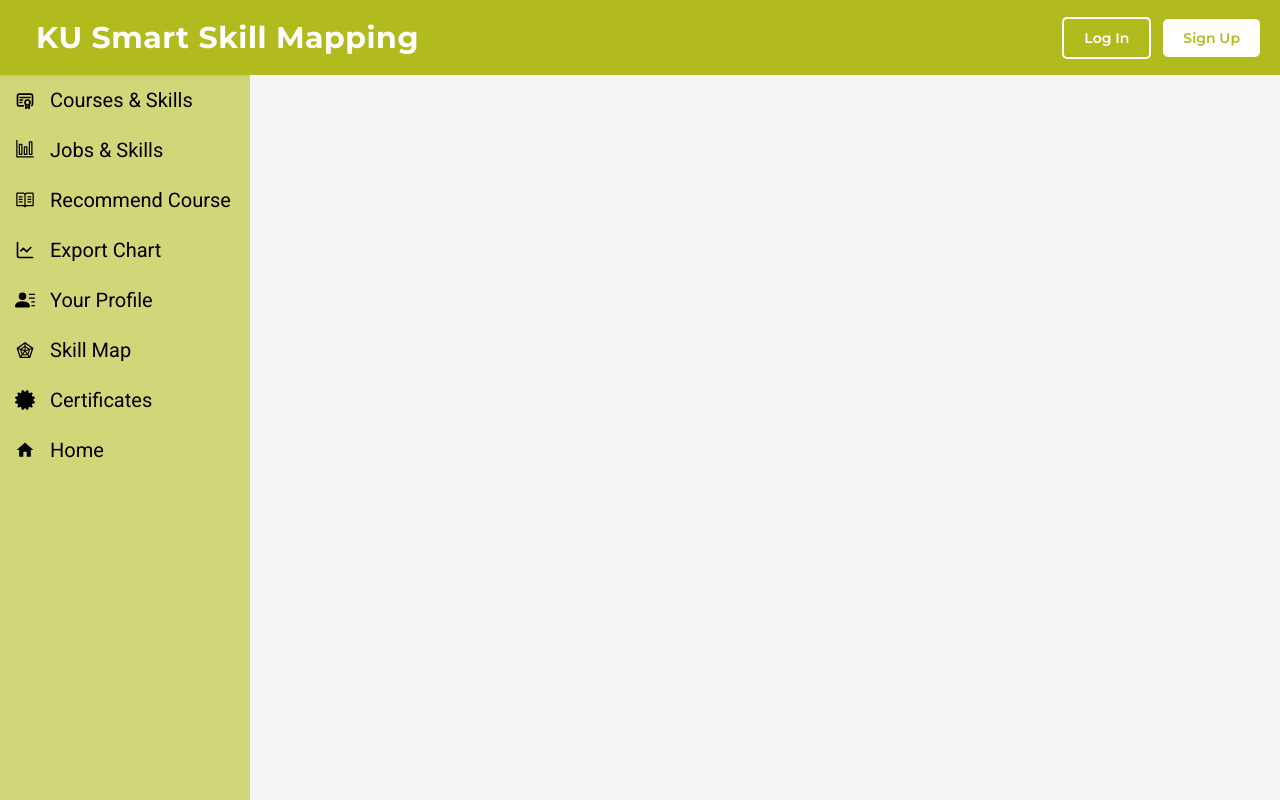
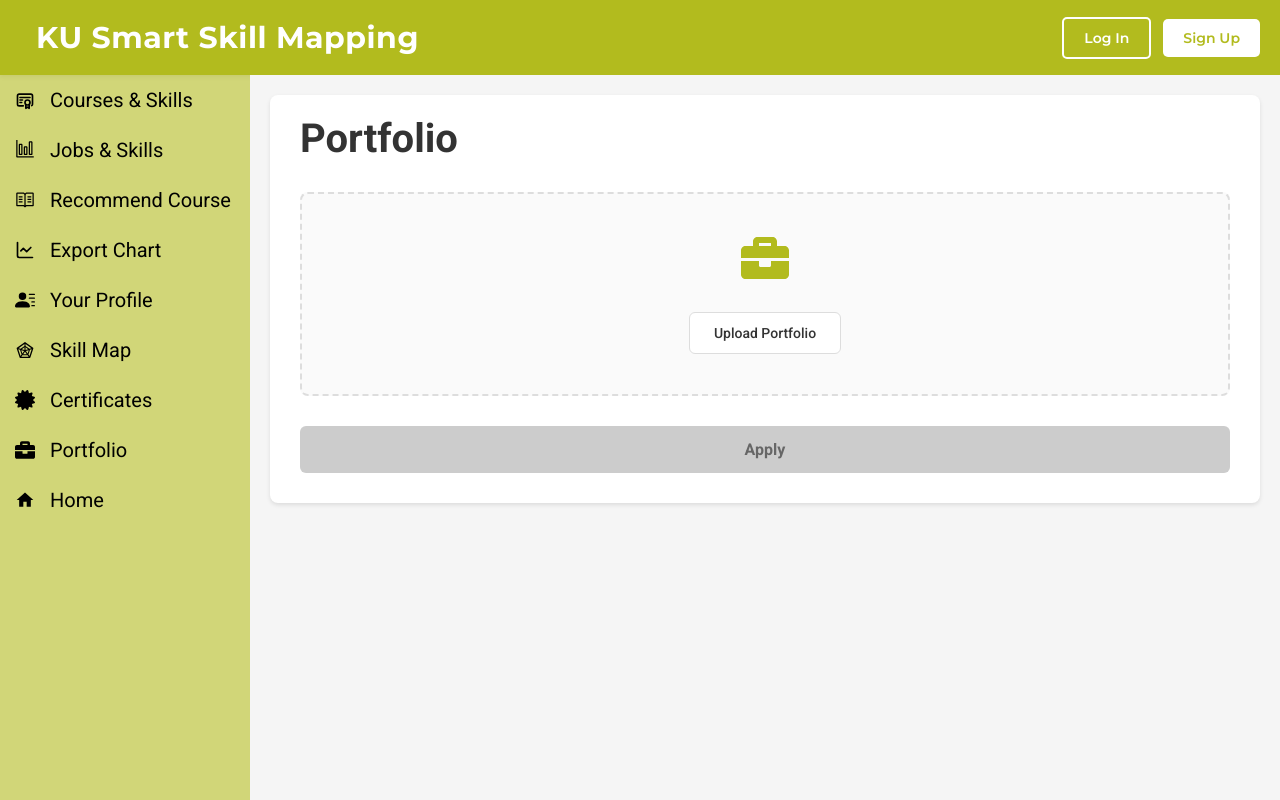
Before and after one commit to KU-SSM/KU-Smart-Skill-Mapping, a React (Create React App) app in the folder frontend/: page /portfolio in a window 1280 px wide. Built offline with nearby package versions, Linux system fonts and the light colour scheme.

Commit message:
add portfolio page

```diff
--- a/frontend/src/App.tsx
+++ b/frontend/src/App.tsx
@@ -6,6 +6,7 @@ import Home from './Components/Home';
 import Certificates from './Components/Certificates';
 import CertificateDetail from './Components/CertificateDetail';
 import SkillMap from './Components/SkillMap';
+import Portfolio from './Components/Portfolio';
 
 const App: React.FC = () => {
   return (
@@ -19,6 +20,7 @@ const App: React.FC = () => {
               <Route path="/certificates" element={<Certificates />} />
               <Route path="/certificates/:id" element={<CertificateDetail />} />
               <Route path="/skill_map" element={<SkillMap />} />
+              <Route path="/portfolio" element={<Portfolio />} />
             </Routes>
           </main>
         </div>
--- /dev/null
+++ b/frontend/src/Components/Portfolio.css
@@ -0,0 +1,107 @@
+.portfolio-wrapper {
+  width: 100%;
+  max-width: 100%;
+  display: flex;
+  justify-content: center;
+  align-items: flex-start;
+  box-sizing: border-box;
+  padding: 0;
+}
+
+.portfolio-container {
+  background-color: #ffffff;
+  padding: 20px 30px 30px 30px;
+  display: flex;
+  flex-direction: column;
+  align-items: flex-start;
+  width: 100%;
+  max-width: 1200px;
+  border-radius: 8px;
+  box-shadow: 0 2px 4px rgba(0, 0, 0, 0.1);
+  box-sizing: border-box;
+}
+
+.portfolio-title {
+  font-family: 'Roboto', sans-serif;
+  font-size: 40px;
+  margin-bottom: 30px;
+  margin-top: 0;
+  color: #333;
+  text-align: left;
+  flex-shrink: 0;
+}
+
+.portfolio-upload-area {
+  width: 100%;
+  border: 2px dashed #ddd;
+  border-radius: 8px;
+  padding: 40px 30px;
+  display: flex;
+  flex-direction: column;
+  align-items: center;
+  gap: 30px;
+  margin-bottom: 30px;
+  box-sizing: border-box;
+  background-color: #fafafa;
+}
+
+.portfolio-item-icon {
+  display: flex;
+  align-items: center;
+  justify-content: center;
+  background-color: transparent;
+  color: rgba(178, 187, 30, 1);
+  font-size: 48px;
+}
+
+.upload-portfolio-button {
+  padding: 12px 24px;
+  border: 1px solid #ddd;
+  border-radius: 6px;
+  background-color: #ffffff;
+  font-family: 'Roboto', sans-serif;
+  font-size: 14px;
+  font-weight: 500;
+  color: #333;
+  cursor: pointer;
+  transition: all 0.2s ease;
+  box-sizing: border-box;
+}
+
+.upload-portfolio-button:hover {
+  background-color: #f5f5f5;
+  border-color: rgba(178, 187, 30, 0.8);
+  color: rgba(178, 187, 30, 1);
+}
+
+.apply-button {
+  width: 100%;
+  padding: 14px 24px;
+  border: none;
+  border-radius: 6px;
+  background-color: #ccc;
+  font-family: 'Roboto', sans-serif;
+  font-size: 16px;
+  font-weight: 600;
+  color: #666;
+  cursor: not-allowed;
+  transition: all 0.2s ease;
+  box-sizing: border-box;
+  margin-top: 0;
+}
+
+.apply-button:hover {
+  background-color: #ccc;
+  transform: none;
+  box-shadow: none;
+}
+
+@media (max-width: 640px) {
+  .portfolio-container {
+    padding: 20px;
+  }
+
+  .portfolio-title {
+    font-size: 32px;
+  }
+}
--- /dev/null
+++ b/frontend/src/Components/Portfolio.tsx
@@ -0,0 +1,26 @@
+import React from 'react';
+import './Portfolio.css';
+import { FaBriefcase } from 'react-icons/fa';
+
+const Portfolio: React.FC = () => {
+  return (
+    <div className="portfolio-wrapper">
+      <div className="portfolio-container">
+        <h1 className="portfolio-title">Portfolio</h1>
+        <div className="portfolio-upload-area">
+          <div className="portfolio-item-icon">
+            {React.createElement(FaBriefcase as React.ComponentType)}
+          </div>
+          <button className="upload-portfolio-button">
+            Upload Portfolio
+          </button>
+        </div>
+        <button className="apply-button">
+          Apply
+        </button>
+      </div>
+    </div>
+  );
+};
+
+export default Portfolio;
--- a/frontend/src/Components/SidebarData.tsx
+++ b/frontend/src/Components/SidebarData.tsx
@@ -5,7 +5,7 @@ import { VscGraph, VscBook } from 'react-icons/vsc'
 import { BsPersonLinesFill } from 'react-icons/bs'
 import { LuChartLine } from 'react-icons/lu'
 import { MdHome } from 'react-icons/md'
-import { FaCertificate } from 'react-icons/fa'
+import { FaCertificate, FaBriefcase } from 'react-icons/fa'
 
 export interface SidebarItem {
     title: string;
@@ -50,6 +50,11 @@ export const SideBarData: SidebarItem[] = [
         icon: FaCertificate
     },
     {
+        title: "Portfolio",
+        link:"/portfolio",
+        icon: FaBriefcase
+    },
+    {
         title: "Home",
         link:"/",
         icon: MdHome
```
